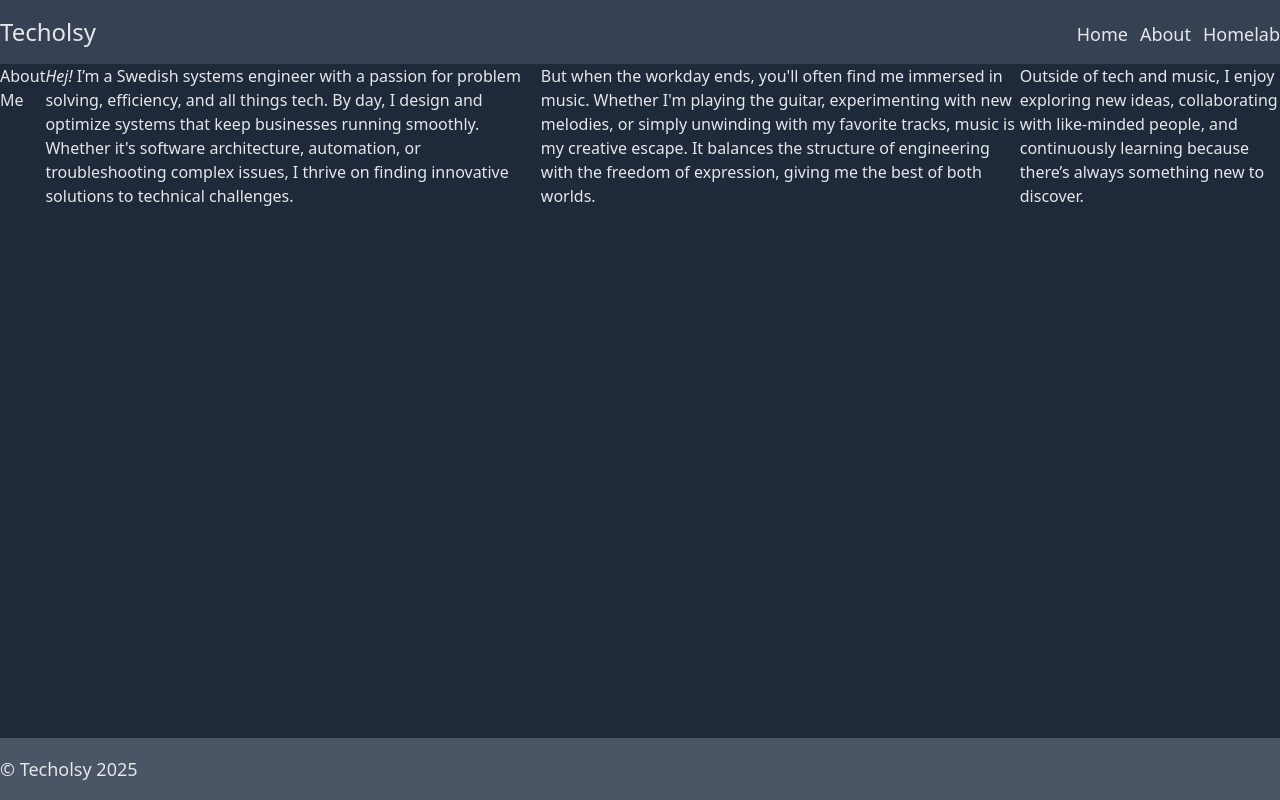
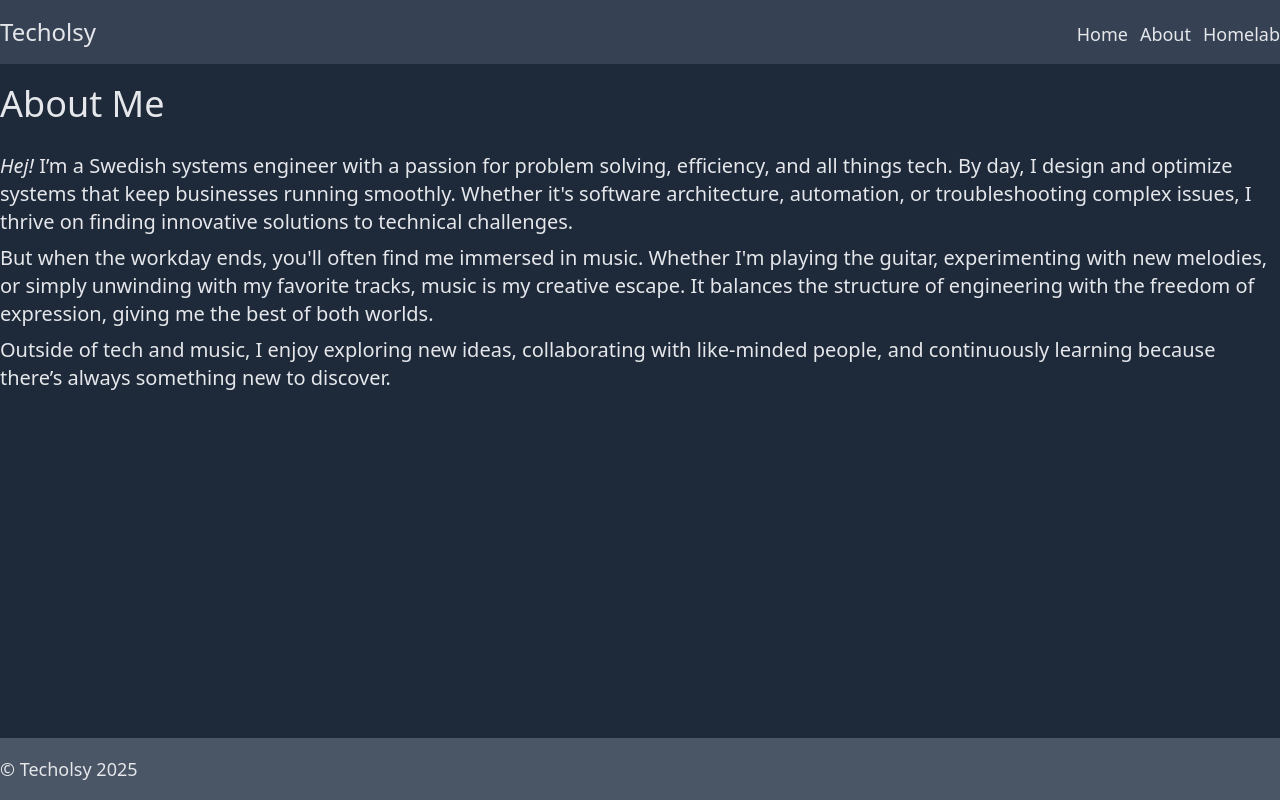
Before and after one commit to techolsy/techolsy-website, a SvelteKit app: page /about in a window 1280 px wide. Built offline with nearby package versions, Linux system fonts and the light colour scheme; some icons are missing.

Commit message:
about page: styled with tailwind

```diff
--- a/src/routes/about/+page.svelte
+++ b/src/routes/about/+page.svelte
@@ -1,22 +1,29 @@
+<script>
+  const pTags = "text-xl py-1";
+</script>
+
 <svelte:head>
   <title>About</title>
 </svelte:head>
 
-<h1>About Me</h1>
+<div class="container mx-auto py-5">
+  <h1 class="text-4xl">About Me</h1>
+  <br>
 
-<p>
+  <p class="{ pTags }">
     <i>Hej!</i> I’m a Swedish systems engineer with a passion for problem solving, efficiency,
     and all things tech. By day, I design and optimize systems that keep businesses running smoothly.
     Whether it's software architecture, automation, or troubleshooting complex issues,
     I thrive on finding innovative solutions to technical challenges.
   </p>
-<p>
+  <p class="{ pTags }">
     But when the workday ends, you'll often find me immersed in music.
     Whether I'm playing the guitar, experimenting with new melodies,
     or simply unwinding with my favorite tracks, music is my creative escape.
     It balances the structure of engineering with the freedom of expression, giving me the best of both worlds.
   </p>
-<p>
+  <p class="{ pTags }">
     Outside of tech and music, I enjoy exploring new ideas, collaborating with like-minded people,
     and continuously learning because there’s always something new to discover.
   </p>
+</div>
```
Lines whose indentation alone changed are shown as unchanged.
